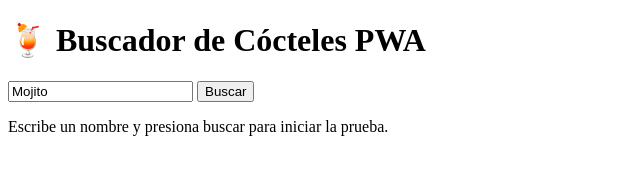
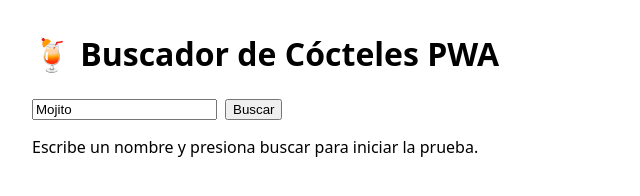
Before and after one commit to Agles-Av/PracticaCache-Only, a plain HTML site: page index.html in a window 1280 px wide. Shown: the whole page, without its empty margins (0-640 px from the left). Drawn offline with Linux system fonts and the light colour scheme; the site is published under a folder, as on GitHub Pages, so addresses that start at the root find nothing.

Commit message:
[upddate] rutas

```diff
--- a/index.html
+++ b/index.html
@@ -8,8 +8,8 @@
   <link rel="apple-touch-icon" href="/images/icons/apple-icon-180x180.png" sizes="180x180">
   <link rel="apple-touch-icon-precomposed" href="/images/icons/icon-ios-precomposed.png">
   <title>Buscador PWA de Cócteles</title>
-  <link rel="stylesheet" href="/styles/main.css">
-  <link rel="manifest" href="/manifest.json">
+  <link rel="stylesheet" href="styles/main.css">
+  <link rel="manifest" href="manifest.json">
 
 </head>
 <body>
```
